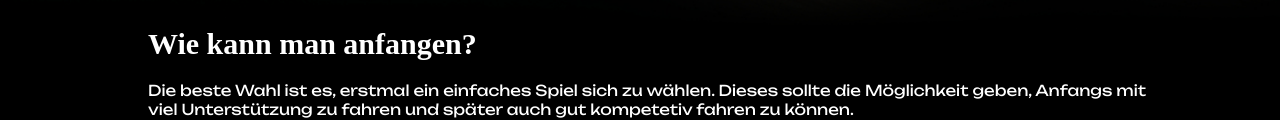
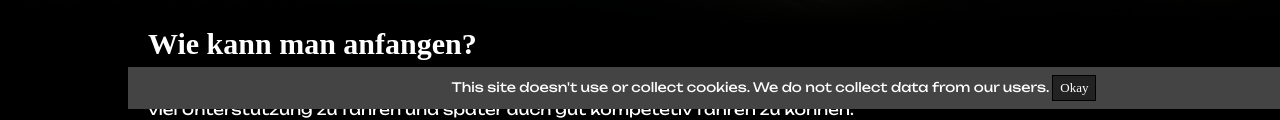
Before and after one commit to 1tgis/1tgis.github.io, a plain HTML site: page index.html in a window 1280 px wide. Shown: the part 691-811 px from the top of the page. Drawn offline with Linux system fonts and the light colour scheme; a web font is replaced by a local one.

Commit message:
added cookie banner

```diff
--- a/index.html
+++ b/index.html
@@ -7,6 +7,20 @@
 Paul Anton - Sim Racing
 </title>
 
+<div class="cookies-eu-banner">
+	This site doesn't use or collect cookies. We do not collect data from our users.
+	<button>Okay</button>
+  </div>
+<script>
+	(() => {
+  const $cookiesBanner = document.querySelector(".cookies-eu-banner");
+  const $cookiesBannerButton = $cookiesBanner.querySelector("button");
+
+  $cookiesBannerButton.addEventListener("click", () => {
+    $cookiesBanner.remove();
+  });
+})();
+</script>
 <link rel="icon" type="image/x-icon" href="images/tgis_logo.png">
 <body>
 
--- a/styles.css
+++ b/styles.css
@@ -8,6 +8,36 @@ body {
     background-color:black;
     background-repeat:no-repeat;
     background-size: 100%;
+  }
+  .cookies-eu-banner {
+    background: #444;
+    font-family: Unbounded-Regular;
+    color: #fff;
+    padding: 6px;
+    font-size: 13px;
+    text-align: center;
+    position: fixed;
+    bottom: 0;
+    width: 100%;
+    z-index: 10;
+  }
+
+  .cookies-eu-banner button {
+    text-decoration: none;
+    font-family: Unbounded-ExtraBold;
+    background: #222;
+    color: #fff;
+    border: 1px solid #000;
+    cursor: pointer;
+    padding: 4px 7px;
+    margin: 2px 0;
+    font-size: 13px;
+    transition: background 0.07s, color 0.07s, border-color 0.07s;
+  }
+
+  .cookies-eu-banner button:hover {
+    background: #fff;
+    color: #222;
   }
   .box-title {
     color: #ffffff;
```
Also changed, not shown: page_games.html (+13 -0 lines).
